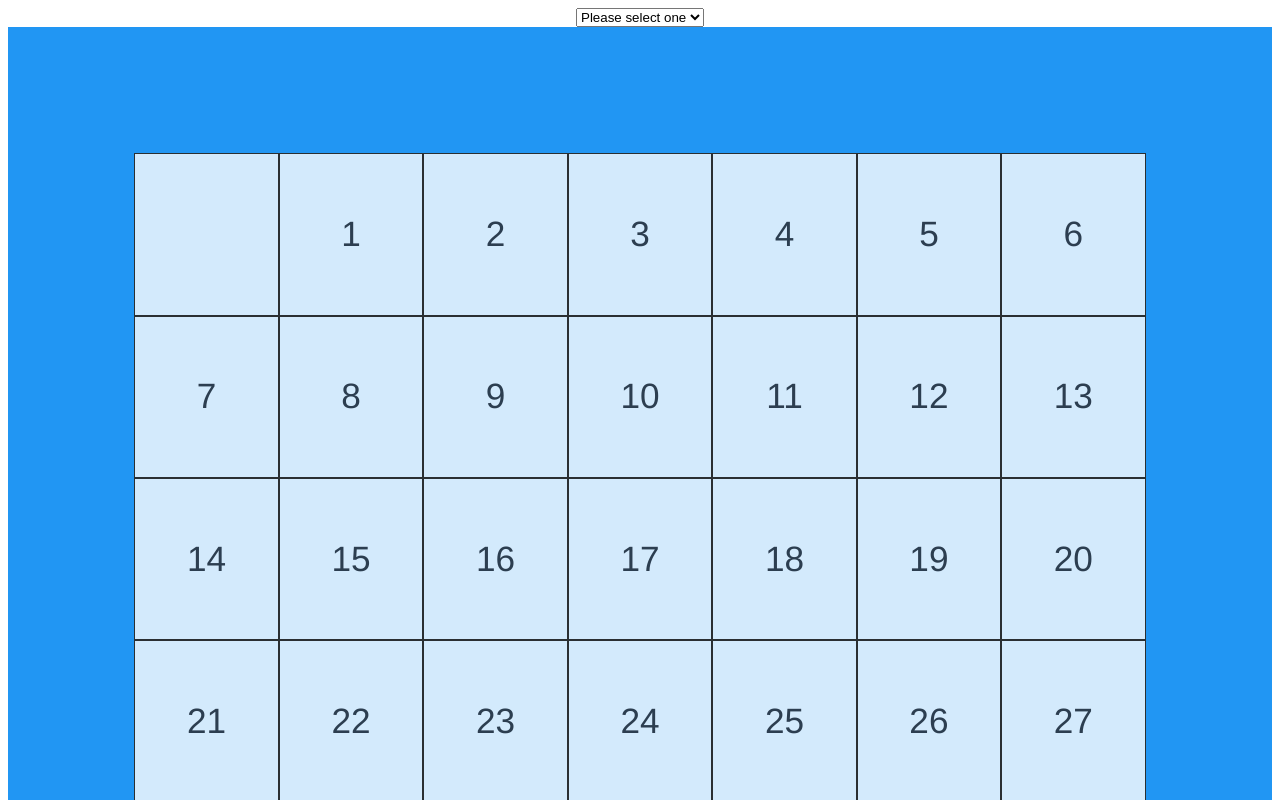
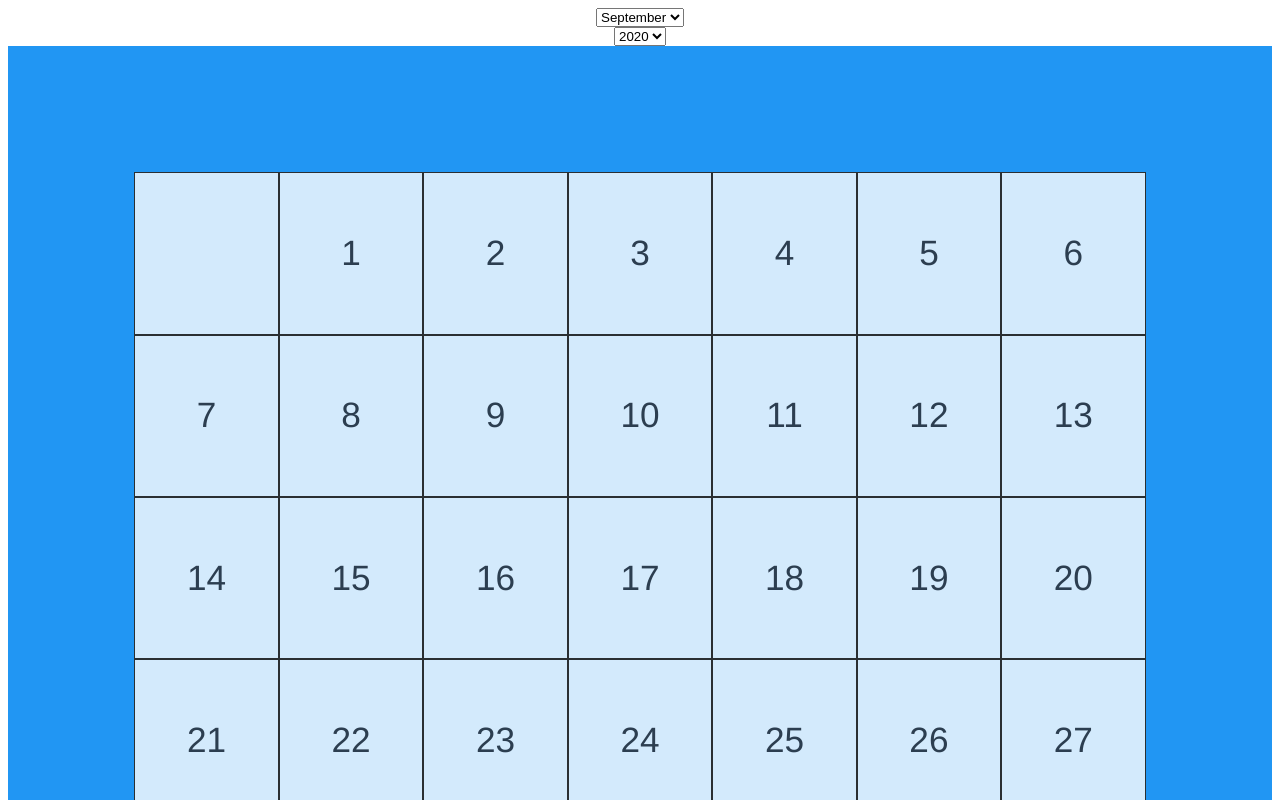
Before and after one commit to sunit30/Vue_Calendar, a Vue app: page / in a window 1280 px wide. Shown: the top 800 px of the page. Built offline with nearby package versions, Linux system fonts and the light colour scheme.

Commit message:
completed calendar functionality

```diff
--- a/src/App.vue
+++ b/src/App.vue
@@ -1,6 +1,7 @@
 <template>
   <div id="app">
-    <MonthSelect v-on:onSelect="onSelect" />
+    <MonthSelect v-on:onSelect="onSelectMonth" />
+    <YearSelect v-on:onSelect="onSelectYear" />
     <Dates v-bind:dates="dates" />
   </div>
 </template>
@@ -9,11 +10,13 @@
 import moment from "moment";
 import Dates from "./components/Dates/Dates";
 import MonthSelect from "./components/Dropdown/MonthSelect";
+import YearSelect from "./components/Dropdown/YearSelect";
 export default {
   name: "App",
   components: {
     Dates,
     MonthSelect,
+    YearSelect,
   },
   data() {
     return {
@@ -46,9 +49,14 @@ export default {
       });
       //console.log(this.dates);
     },
-    onSelect(month) {
+    onSelectMonth(month) {
       this.month = parseInt(month);
       console.log("out", typeof parseInt(month));
+      this.createCalendar();
+    },
+    onSelectYear(year) {
+      this.year = parseInt(year);
+      console.log("out", typeof parseInt(year));
       this.createCalendar();
     },
   },
--- a/src/components/Dropdown/MonthSelect.vue
+++ b/src/components/Dropdown/MonthSelect.vue
@@ -1,7 +1,7 @@
 <template>
   <div>
-    <select name="month" @change="onSelect()" v-model="mont">
-      <option disabled value="">Please select one</option>
+    <select name="month" @change="onSelect()" v-model="selectedMonth">
+      <!-- <option disabled value="">Select month</option> -->
       <option value="0">January</option>
       <option value="1">February</option>
       <option value="2">March</option>
@@ -22,12 +22,12 @@
 export default {
   name: "MonthSelect",
   data() {
-    return { mont: "" };
+    return { selectedMonth: "8" };
   },
   methods: {
     onSelect: function() {
-      this.$emit("onSelect", this.mont);
-      console.log(this.mont);
+      this.$emit("onSelect", this.selectedMonth);
+      console.log(this.selectedMonth);
     },
   },
 };
--- a/src/components/Dropdown/YearSelect.vue
+++ b/src/components/Dropdown/YearSelect.vue
@@ -0,0 +1,37 @@
+<template>
+  <div>
+    <select name="year" @change="onSelect()" v-model="selectedYear">
+      <!-- <option disabled value="">Select year</option> -->
+      <option value="2010">2010</option>
+      <option value="2011">2011</option>
+      <option value="2012">2012</option>
+      <option value="2013">2013</option>
+      <option value="2014">2014</option>
+      <option value="2015">2015</option>
+      <option value="2016">2016</option>
+      <option value="2017">2017</option>
+      <option value="2018">2018</option>
+      <option value="2019">2019</option>
+      <option value="2020">2020</option>
+    </select>
+  </div>
+</template>
+
+<script>
+export default {
+  name: "YearSelect",
+  data() {
+    return {
+      selectedYear: "2020",
+    };
+  },
+  methods: {
+    onSelect: function() {
+      this.$emit("onSelect", this.selectedYear);
+      console.log(this.selectedYear);
+    },
+  },
+};
+</script>
+
+<style scoped></style>
```
